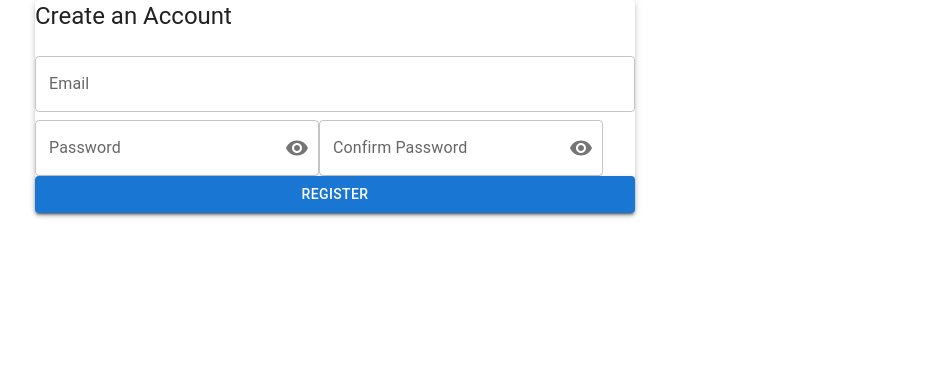
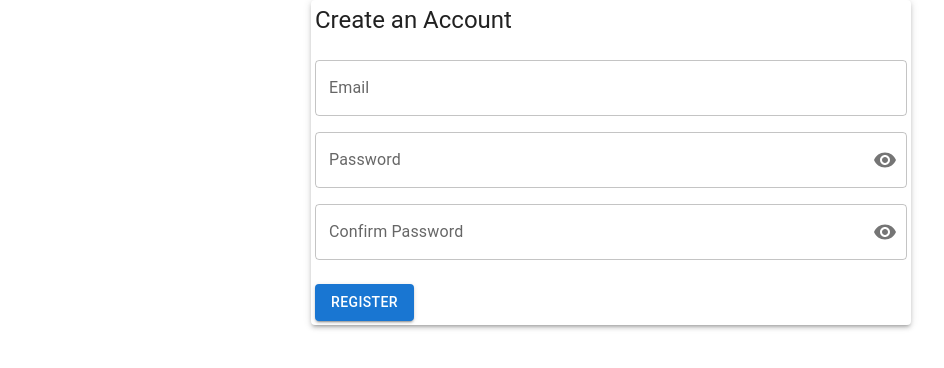
Before and after one commit to True-Orbit/web, a Next.js app: page /register in a window 1280 px wide. Shown: the top 368 px of the page, without its empty margins (29-973 px from the left). Built offline with nearby package versions, Linux system fonts and the light colour scheme; no server answers; what @mui/material-nextjs would draw is missing.

Commit message:
fix build issues

```diff
--- a/src/app/complete-profile/page.tsx
+++ b/src/app/complete-profile/page.tsx
@@ -1,11 +1,11 @@
 'use client';
 
 import { Container } from '@mui/material';
-import { useRouter } from 'next/navigation';
+// import { useRouter } from 'next/navigation';
 import { CompleteProfileForm } from '@/components/forms';
 
 const CompleteProfile = () => {
-  const router = useRouter();
+  // const router = useRouter();
 
   return (
     <Container>
--- a/src/components/fields/text/field.tsx
+++ b/src/components/fields/text/field.tsx
@@ -1,7 +1,8 @@
 import { FC } from 'react';
 import { TextField } from '@mui/material';
+import humanizeString from 'humanize-string';
 import { useFormContext } from 'react-hook-form';
-import humanizeString from 'humanize-string';
+
 
 interface Props {
   name: string;
--- a/src/components/forms/completeProfile/component.tsx
+++ b/src/components/forms/completeProfile/component.tsx
@@ -1,15 +1,17 @@
+"use client";
+
 import { FC } from 'react';
+import { zodResolver } from '@hookform/resolvers/zod';
+import { Box, Typography, Button } from '@mui/material';
 import { useForm, FormProvider } from 'react-hook-form';
 import { z } from 'zod';
-import { zodResolver } from '@hookform/resolvers/zod';
-import { Box, Typography, Button } from '@mui/material';
+
 import { Text } from '@/components/fields';
 import { StyledCompleteProfileForm } from ".";
 
 const profileSchema = z.object({
   firstName: z.string().min(1, { message: 'First name is required' }),
   lastName: z.string().min(1, { message: 'Last name is required' }),
-  avatar: z.string().url({ message: 'Avatar must be a valid URL' }),
   handle: z.string().min(1, { message: 'Handle is required' }),
 });
 
@@ -27,16 +29,16 @@ export const CompleteProfileForm: FC = () => {
   };
 
   return (
-    <StyledCompleteProfileForm maxWidth="sm">
+    <StyledCompleteProfileForm>
       <Typography variant="h4" component="h1" gutterBottom>
         Complete Profile
       </Typography>
       <FormProvider {...methods}>
         <Box component="form" onSubmit={handleSubmit(onSubmit)} noValidate>
-          <Text.field fullWidth margin="normal" name="firstName" />
-          <Text.field fullWidth margin="normal" name="lastName" />
-          <Text.field fullWidth margin="normal" name="handle" />
-          <Button type="submit" variant="contained" color="primary">
+          <Text.field name="firstName" />
+          <Text.field name="lastName" />
+          <Text.field name="handle" />
+          <Button type="submit" variant="contained">
             Submit
           </Button>
         </Box>
--- a/src/components/forms/completeProfile/style.tsx
+++ b/src/components/forms/completeProfile/style.tsx
@@ -1,17 +1,12 @@
 import { Box } from '@mui/material';
 import { styled } from '@mui/material/styles';
+import { formStyle } from '@/components/forms/style';
 
 export const StyledCompleteProfileForm = styled(Box)({
-  p: 4,
+  ...formStyle,
+
+  padding: 4,
   maxWidth: 500,
-  mx: 'auto',
-
-  form: {
-    mt: 2,
-  },
-
-  "button[type='submit']": {
-    mt: 3,
-    mb: 2,
-  },
+  marginLeft: 'auto',
+  marginRight: 'auto',
 });
--- a/src/components/forms/login/component.tsx
+++ b/src/components/forms/login/component.tsx
@@ -49,10 +49,10 @@ export const LoginForm = () => {
 
       <FormProvider {...zodMethods}>
         <Box component="form" onSubmit={handleSubmit(onSubmit)} noValidate>
-          <Email.field fullWidth margin="normal"/>
-          <Password.field fullWidth margin="normal" />
+          <Email.field />
+          <Password.field />
 
-          <Button type="submit" fullWidth variant="contained" disabled={isSubmitting}>
+          <Button type="submit" variant="contained" disabled={isSubmitting}>
             {isSubmitting ? 'Logging in...' : 'Log in'}
           </Button>
         </Box>
--- a/src/components/forms/login/style.tsx
+++ b/src/components/forms/login/style.tsx
@@ -1,17 +1,12 @@
 import { Paper } from '@mui/material';
 import { styled } from '@mui/material/styles';
+import { formStyle } from '@/components/forms/style';
 
 export const StyledLoginForm = styled(Paper)({
-  p: 4,
+  ...formStyle,
+
   maxWidth: 500,
-  mx: 'auto',
-
-  form: {
-    mt: 2,
-  },
-
-  "button[type='submit']": {
-    mt: 3,
-    mb: 2,
-  },
+  marginLeft: 'auto',
+  marginRight: 'auto',
+  marginTop: "2rem",
 });
--- a/src/components/forms/registration/component.tsx
+++ b/src/components/forms/registration/component.tsx
@@ -55,13 +55,13 @@ export const RegistrationForm = () => {
 
       <FormProvider {...methods}>
         <Box component="form" onSubmit={handleSubmit(onSubmit)} noValidate>
-          <Email.field fullWidth margin="normal" />
+          <Email.field />
 
-          <Password.field fullWidth margin="normal" name="password" label="Password" />
+          <Password.field name="password" label="Password" />
 
-          <Password.field fullWidth margin="normal" name="confirmPassword" label="Confirm Password" />
+          <Password.field name="confirmPassword" label="Confirm Password" />
 
-          <Button type="submit" fullWidth variant="contained" disabled={isSubmitting}>
+          <Button type="submit" variant="contained" disabled={isSubmitting}>
             {isSubmitting ? 'Creating Account...' : 'Register'}
           </Button>
         </Box>
--- a/src/components/forms/registration/style.tsx
+++ b/src/components/forms/registration/style.tsx
@@ -1,13 +1,12 @@
 import { Paper } from '@mui/material';
 import { styled } from '@mui/material/styles';
+import { formStyle } from '@/components/forms/style';
 
 export const StyledRegistrationForm = styled(Paper)({
-  p: 4,
+  ...formStyle,
+
+  padding: 4,
   maxWidth: 600,
-  mx: 'auto',
-
-  "button[type='submit']": {
-    mt: 3,
-    mb: 2,
-  },
+  marginLeft: 'auto',
+  marginRight: 'auto',
 });
--- /dev/null
+++ b/src/components/forms/style.ts
@@ -0,0 +1,18 @@
+export const formStyle = {
+  padding: "2rem",
+
+  form: {
+    marginTop: "1rem",
+  },
+
+  "button[type='submit']": {
+    marginTop: "1rem",
+    marginBottom: "0rem",
+  },
+
+  ".MuiFormControl-root": {
+    marginTop: ".5rem",
+    marginBottom: ".5rem",
+    width: "100%",
+  },
+}
--- a/src/lib/utils/index.ts
+++ b/src/lib/utils/index.ts
@@ -1,4 +1,3 @@
 export { default as apiClient } from './apiClient';
 export * from './createReducer';
 export * from './location';
-export * from './string';
```
